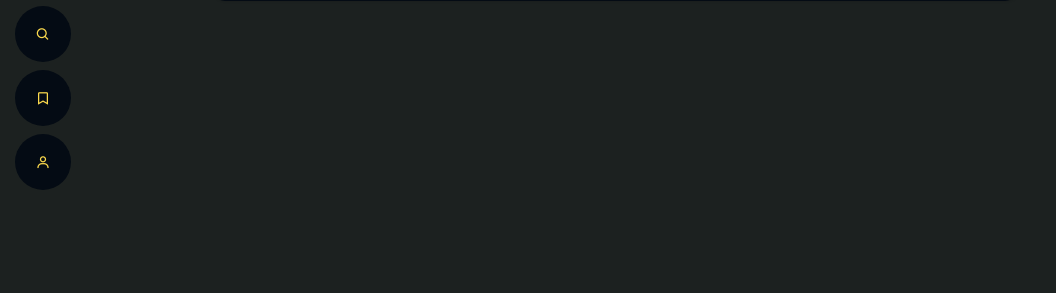
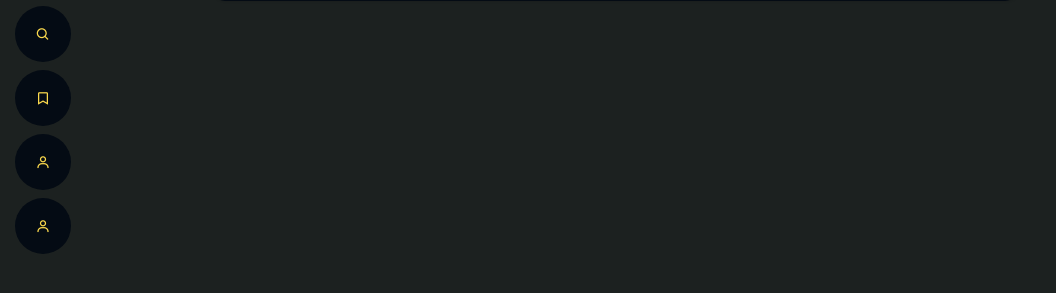
Before and after one commit to andersonpe259/Pills, a PHP site: page /Public/Pesquisa.php in a window 1280 px wide. Shown: the part 223-516 px from the top of the page, without its empty margins (0-1056 px from the left). Run offline with PHP 8.4, Linux system fonts and the light colour scheme; data that the repository does not hold is empty.

Commit message:
botao logout

```diff
--- a/Public/Layout/Layout.php
+++ b/Public/Layout/Layout.php
@@ -54,6 +54,7 @@
           <li><a href="Index.php?route=pesquisa" class="nav-link scrollto"><i class="bx bx-search"></i> <span>Pesquisar</span></a></li>
           <li><a href="Index.php?route=saves" class="nav-link scrollto"><i class="bx bx-bookmark"></i> <span>Salvos</span></a></li>
           <li><a href="Index.php?route=perfil" class="nav-link scrollto"><i class="bx bx-user"></i> <span>Perfil</span></a></li>
+          <li><a href="Index.php" class="nav-link scrollto"><i class="bx bx-user"></i> <span>Sair</span></a></li>
         </ul>
       </nav><!-- .nav-menu -->
     </div>
```
